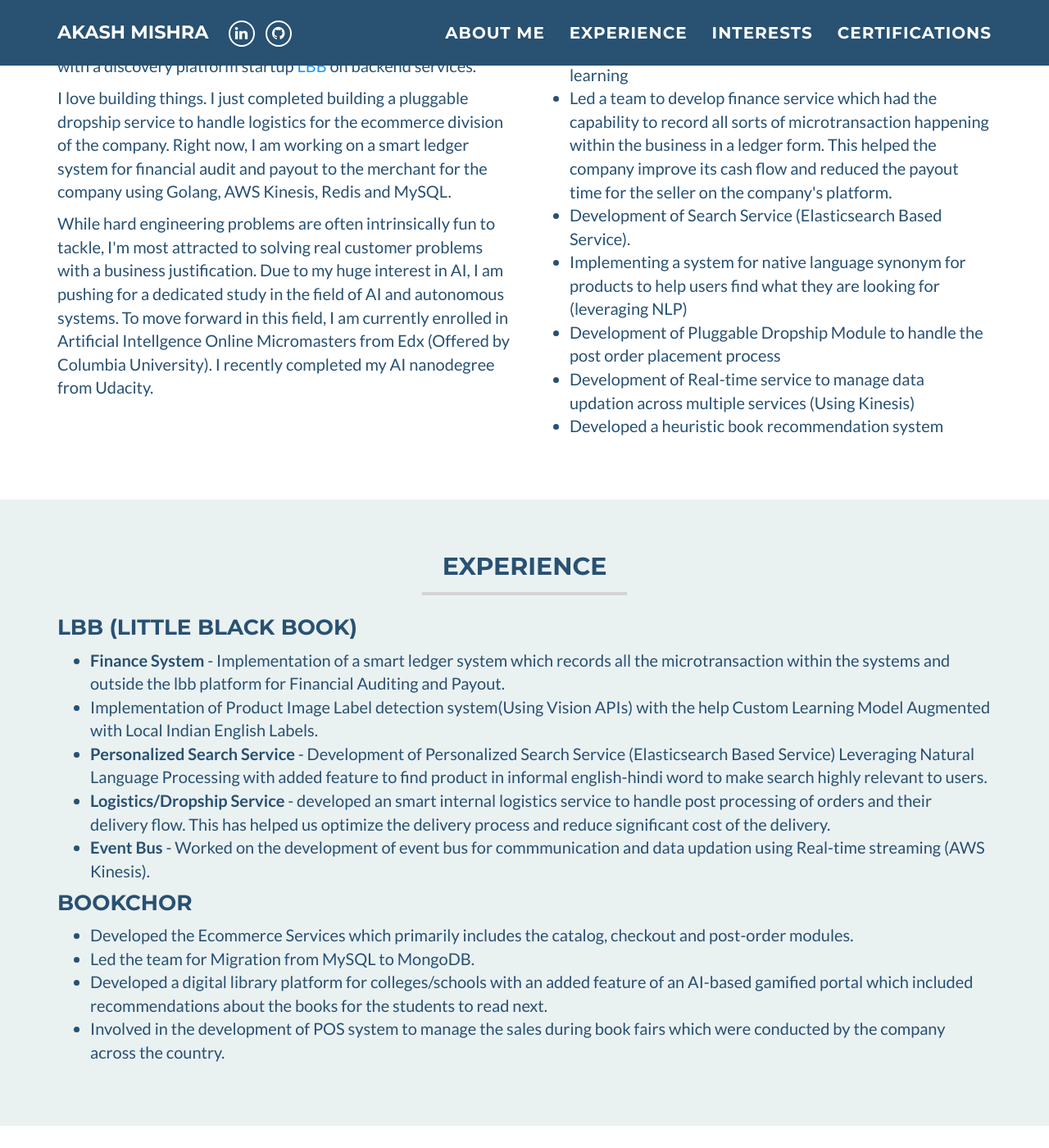
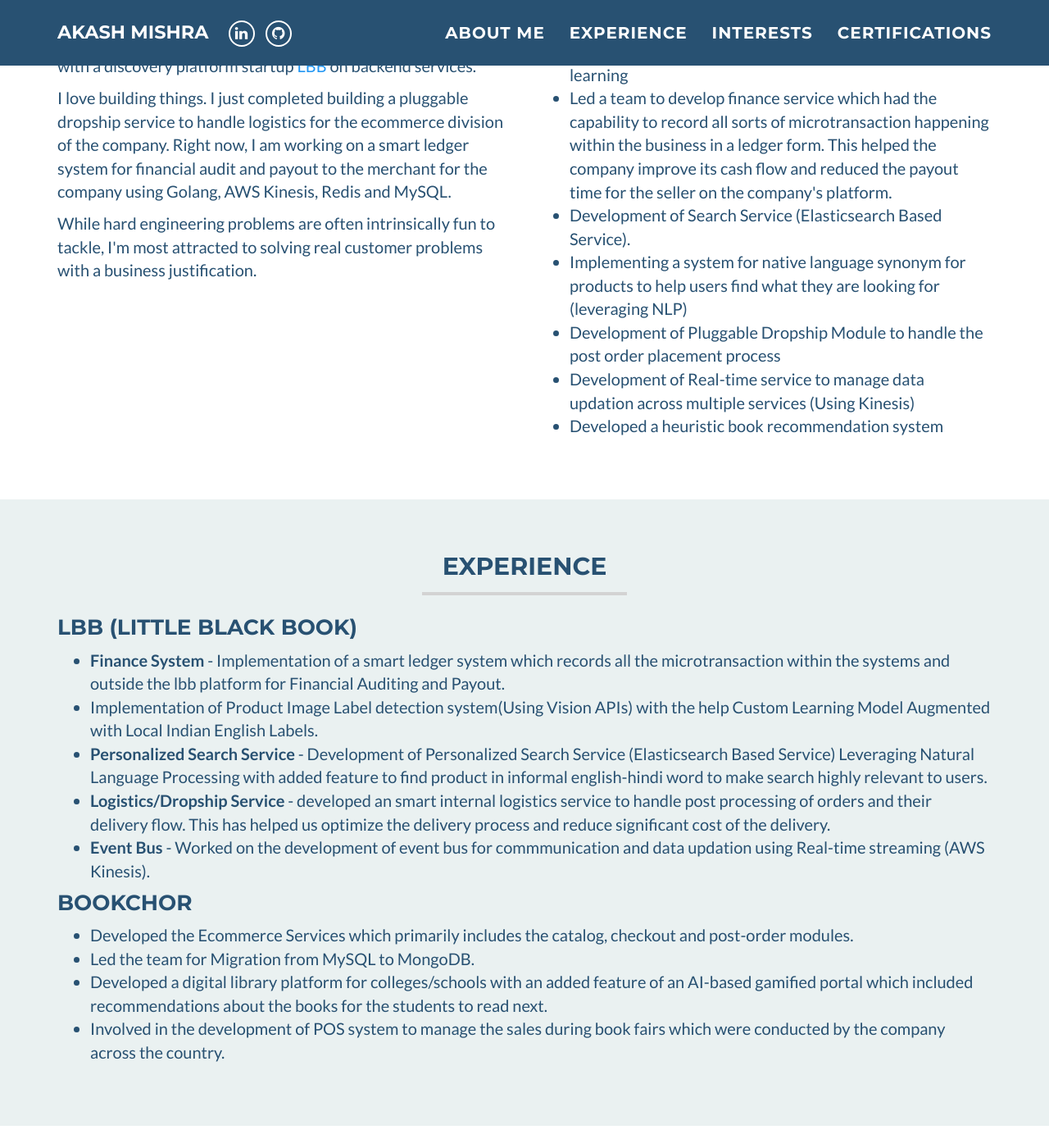
Before and after one commit to akashsky1994/akashsky1994.github.io, a Jekyll site: the page built from index.html, in a window 1280 px wide and 1400 px high, scrolled down 746 px. Shown: the whole window at 82% size. Built offline with Jekyll 4.4.1, drawn with Linux system fonts in a browser that asks for light colours; some of the changed text lies outside the part shown.

Commit message:
fix: Profile Design Change

```diff
--- a/_includes/about_me.html
+++ b/_includes/about_me.html
@@ -17,7 +17,7 @@
         <p>
           While hard engineering problems are often intrinsically fun to tackle,
           I'm most attracted to solving real customer problems with a business justification.
-          Due to my huge interest in AI, I am pushing for a dedicated study in the field of AI and autonomous systems. To move forward in this field, I am currently enrolled in Artificial Intellgence Online Micromasters from Edx (Offered by Columbia University). I recently completed my AI nanodegree from Udacity.<!--I'm looking for a senior individual contributor role where I can take on on collaborative
+          <!-- Due to my huge interest in AI, I am pushing for a dedicated study in the field of AI and autonomous systems. To move forward in this field, I am currently enrolled in Artificial Intellgence Online Micromasters from Edx (Offered by Columbia University). I recently completed my AI nanodegree from Udacity. I'm looking for a senior individual contributor role where I can take on on collaborative
           team leadership responsibilites, and gain experience with
           architecture and project management.-->
         </p>
--- a/_includes/interests.html
+++ b/_includes/interests.html
@@ -2,12 +2,12 @@
 	<div class="container">
 		<div class="row">
 			<div class="col-lg-12 text-center">
-				<h2>Interests & Personal Projects</h2>
+				<h2>Personal Projects</h2>
 				<hr />
 			</div>
 		</div>
 		<div class="row">
-			<div class="col-sm-6">
+			<!-- <div class="col-sm-6">
 				<p>
 					My personal interests include:
 				</p>
@@ -19,8 +19,8 @@
 						<b>Traveling</b> If I were to some this up  "The world is a book and those who do not travel read only one page"
 					</li>
 				</ul>
-			</div>
-			<div class="col-sm-6">
+			</div> -->
+			<div class="col-sm-12">
 				<h3 style="margin-top:0">Github Projects</h3>
 				<ul>
 					<li>
```
